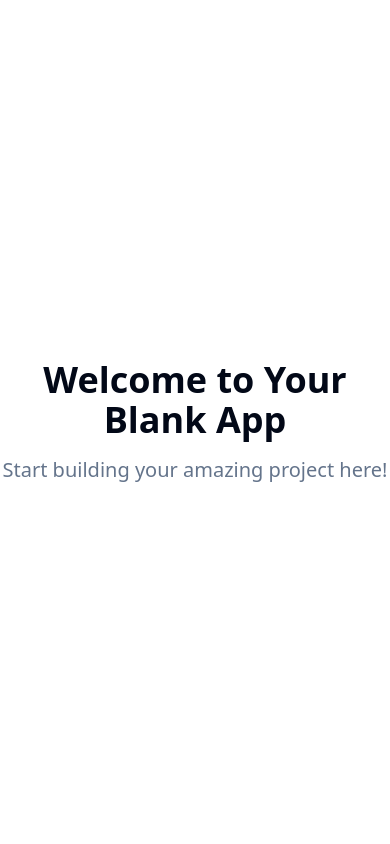
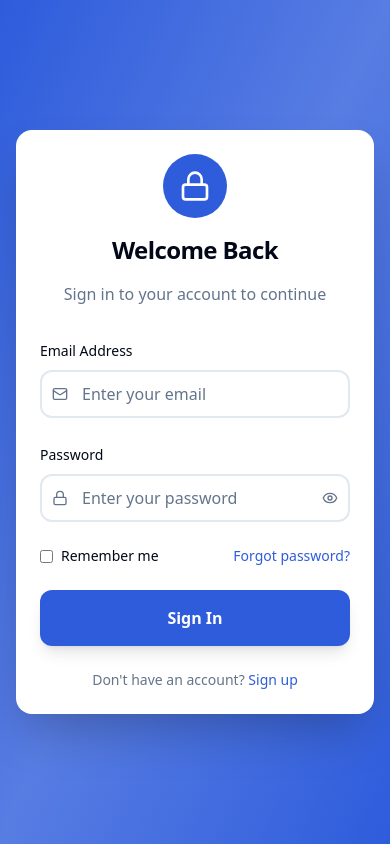
Before and after one commit to iamdavidbaldwin/basic-auth-mobile, a React (Vite) app: page / in a window 390 px wide. Built offline with nearby package versions, Linux system fonts and the light colour scheme.

Commit message:
Add login screen
Create a basic login screen for the mobile application.

```diff
--- a/index.html
+++ b/index.html
@@ -3,8 +3,8 @@
   <head>
     <meta charset="UTF-8" />
     <meta name="viewport" content="width=device-width, initial-scale=1.0" />
-    <title>basic-auth-mobile</title>
-    <meta name="description" content="Lovable Generated Project" />
+    <title>Mobile Auth App</title>
+    <meta name="description" content="Simple and beautiful mobile authentication app" />
     <meta name="author" content="Lovable" />
 
     <meta property="og:title" content="basic-auth-mobile" />
--- /dev/null
+++ b/src/components/LoginForm.tsx
@@ -0,0 +1,134 @@
+import { useState } from "react";
+import { Button } from "@/components/ui/button";
+import { Input } from "@/components/ui/input";
+import { Label } from "@/components/ui/label";
+import { Card, CardContent, CardDescription, CardHeader, CardTitle } from "@/components/ui/card";
+import { Eye, EyeOff, Mail, Lock } from "lucide-react";
+import { useToast } from "@/hooks/use-toast";
+
+interface LoginFormProps {
+  onLogin: (email: string) => void;
+}
+
+export function LoginForm({ onLogin }: LoginFormProps) {
+  const [email, setEmail] = useState("");
+  const [password, setPassword] = useState("");
+  const [showPassword, setShowPassword] = useState(false);
+  const [isLoading, setIsLoading] = useState(false);
+  const { toast } = useToast();
+
+  const handleSubmit = async (e: React.FormEvent) => {
+    e.preventDefault();
+
+    if (!email || !password) {
+      toast({
+        title: "Missing Information",
+        description: "Please fill in all fields",
+        variant: "destructive"
+      });
+      return;
+    }
+
+    setIsLoading(true);
+
+    // Simulate login delay
+    setTimeout(() => {
+      setIsLoading(false);
+      onLogin(email);
+      toast({
+        title: "Welcome!",
+        description: "You've successfully logged in"
+      });
+    }, 1500);
+  };
+
+  return (
+    <div className="min-h-screen bg-gradient-to-br from-primary via-primary/80 to-accent flex items-center justify-center p-4">
+      <Card className="w-full max-w-md shadow-2xl border-0">
+        <CardHeader className="space-y-4 text-center pb-8">
+          <div className="w-16 h-16 bg-gradient-to-br from-primary to-accent rounded-full mx-auto flex items-center justify-center">
+            <Lock className="w-8 h-8 text-primary-foreground" />
+          </div>
+          <CardTitle className="text-2xl font-bold">Welcome Back</CardTitle>
+          <CardDescription className="text-base">
+            Sign in to your account to continue
+          </CardDescription>
+        </CardHeader>
+
+        <CardContent className="space-y-6">
+          <form onSubmit={handleSubmit} className="space-y-6">
+            <div className="space-y-2">
+              <Label htmlFor="email" className="text-sm font-medium">
+                Email Address
+              </Label>
+              <div className="relative">
+                <Mail className="absolute left-3 top-1/2 transform -translate-y-1/2 text-muted-foreground w-4 h-4" />
+                <Input
+                  id="email"
+                  type="email"
+                  placeholder="Enter your email"
+                  value={email}
+                  onChange={(e) => setEmail(e.target.value)}
+                  className="pl-10 h-12 rounded-xl border-2 focus:border-primary"
+                  required
+                />
+              </div>
+            </div>
+
+            <div className="space-y-2">
+              <Label htmlFor="password" className="text-sm font-medium">
+                Password
+              </Label>
+              <div className="relative">
+                <Lock className="absolute left-3 top-1/2 transform -translate-y-1/2 text-muted-foreground w-4 h-4" />
+                <Input
+                  id="password"
+                  type={showPassword ? "text" : "password"}
+                  placeholder="Enter your password"
+                  value={password}
+                  onChange={(e) => setPassword(e.target.value)}
+                  className="pl-10 pr-10 h-12 rounded-xl border-2 focus:border-primary"
+                  required
+                />
+                <button
+                  type="button"
+                  onClick={() => setShowPassword(!showPassword)}
+                  className="absolute right-3 top-1/2 transform -translate-y-1/2 text-muted-foreground hover:text-foreground"
+                >
+                  {showPassword ? <EyeOff className="w-4 h-4" /> : <Eye className="w-4 h-4" />}
+                </button>
+              </div>
+            </div>
+
+            <div className="flex items-center justify-between">
+              <label className="flex items-center space-x-2 text-sm">
+                <input type="checkbox" className="rounded border-gray-300" />
+                <span>Remember me</span>
+              </label>
+              <a href="#" className="text-sm text-primary hover:underline">
+                Forgot password?
+              </a>
+            </div>
+
+            <Button
+              type="submit"
+              variant="gradient"
+              size="xl"
+              className="w-full"
+              disabled={isLoading}
+            >
+              {isLoading ? "Signing In..." : "Sign In"}
+            </Button>
+          </form>
+
+          <div className="text-center text-sm text-muted-foreground">
+            Don't have an account?{" "}
+            <a href="#" className="text-primary hover:underline font-medium">
+              Sign up
+            </a>
+          </div>
+        </CardContent>
+      </Card>
+    </div>
+  );
+}
--- /dev/null
+++ b/src/components/WelcomeScreen.tsx
@@ -0,0 +1,77 @@
+import { Button } from "@/components/ui/button";
+import { Card, CardContent, CardHeader, CardTitle } from "@/components/ui/card";
+import { User, LogOut, Settings, Bell } from "lucide-react";
+
+interface WelcomeScreenProps {
+  userEmail: string;
+  onLogout: () => void;
+}
+
+export function WelcomeScreen({ userEmail, onLogout }: WelcomeScreenProps) {
+  return (
+    <div className="min-h-screen bg-gradient-to-br from-primary/5 to-accent/5">
+      <header className="bg-white/80 backdrop-blur-sm border-b border-border/50 px-4 py-4">
+        <div className="flex items-center justify-between max-w-md mx-auto">
+          <div className="flex items-center space-x-3">
+            <div className="w-10 h-10 bg-gradient-to-br from-primary to-accent rounded-full flex items-center justify-center">
+              <User className="w-5 h-5 text-primary-foreground" />
+            </div>
+            <div>
+              <h1 className="font-semibold text-lg">Welcome!</h1>
+              <p className="text-sm text-muted-foreground truncate max-w-[200px]">
+                {userEmail}
+              </p>
+            </div>
+          </div>
+          <Button variant="ghost" size="icon" onClick={onLogout}>
+            <LogOut className="w-5 h-5" />
+          </Button>
+        </div>
+      </header>
+
+      <main className="px-4 py-8 max-w-md mx-auto space-y-6">
+        <Card className="shadow-lg border-0">
+          <CardHeader>
+            <CardTitle className="text-xl">Dashboard</CardTitle>
+          </CardHeader>
+          <CardContent className="space-y-4">
+            <div className="grid grid-cols-2 gap-4">
+              <Button variant="outline" className="h-20 flex-col space-y-2">
+                <Bell className="w-6 h-6" />
+                <span className="text-xs">Notifications</span>
+              </Button>
+              <Button variant="outline" className="h-20 flex-col space-y-2">
+                <Settings className="w-6 h-6" />
+                <span className="text-xs">Settings</span>
+              </Button>
+            </div>
+
+            <div className="bg-gradient-to-r from-primary/10 to-accent/10 rounded-xl p-4 text-center">
+              <h3 className="font-semibold mb-2">You're all set!</h3>
+              <p className="text-sm text-muted-foreground">
+                This is your mobile app dashboard. Start building amazing features!
+              </p>
+            </div>
+          </CardContent>
+        </Card>
+
+        <Card className="shadow-lg border-0">
+          <CardContent className="pt-6">
+            <h3 className="font-semibold mb-4">Quick Actions</h3>
+            <div className="space-y-3">
+              <Button variant="secondary" className="w-full justify-start">
+                View Profile
+              </Button>
+              <Button variant="secondary" className="w-full justify-start">
+                Account Settings
+              </Button>
+              <Button variant="secondary" className="w-full justify-start">
+                Help & Support
+              </Button>
+            </div>
+          </CardContent>
+        </Card>
+      </main>
+    </div>
+  );
+}
--- a/src/components/ui/button.tsx
+++ b/src/components/ui/button.tsx
@@ -18,11 +18,13 @@ const buttonVariants = cva(
           "bg-secondary text-secondary-foreground hover:bg-secondary/80",
         ghost: "hover:bg-accent hover:text-accent-foreground",
         link: "text-primary underline-offset-4 hover:underline",
+        gradient: "bg-gradient-to-r from-primary to-accent text-primary-foreground hover:from-primary/90 hover:to-accent/90 shadow-lg",
       },
       size: {
         default: "h-10 px-4 py-2",
         sm: "h-9 rounded-md px-3",
         lg: "h-11 rounded-md px-8",
+        xl: "h-14 rounded-xl px-8 text-base font-semibold",
         icon: "h-10 w-10",
       },
     },
--- a/src/pages/Index.tsx
+++ b/src/pages/Index.tsx
@@ -1,14 +1,26 @@
-// Update this page (the content is just a fallback if you fail to update the page)
+import { useState } from "react";
+import { LoginForm } from "@/components/LoginForm";
+import { WelcomeScreen } from "@/components/WelcomeScreen";
 
 const Index = () => {
-  return (
-    <div className="min-h-screen flex items-center justify-center bg-background">
-      <div className="text-center">
-        <h1 className="text-4xl font-bold mb-4">Welcome to Your Blank App</h1>
-        <p className="text-xl text-muted-foreground">Start building your amazing project here!</p>
-      </div>
-    </div>
-  );
+  const [isLoggedIn, setIsLoggedIn] = useState(false);
+  const [userEmail, setUserEmail] = useState("");
+
+  const handleLogin = (email: string) => {
+    setUserEmail(email);
+    setIsLoggedIn(true);
+  };
+
+  const handleLogout = () => {
+    setIsLoggedIn(false);
+    setUserEmail("");
+  };
+
+  if (isLoggedIn) {
+    return <WelcomeScreen userEmail={userEmail} onLogout={handleLogout} />;
+  }
+
+  return <LoginForm onLogin={handleLogin} />;
 };
 
 export default Index;
--- a/tailwind.config.ts
+++ b/tailwind.config.ts
@@ -26,7 +26,8 @@ export default {
 				foreground: 'hsl(var(--foreground))',
 				primary: {
 					DEFAULT: 'hsl(var(--primary))',
-					foreground: 'hsl(var(--primary-foreground))'
+					foreground: 'hsl(var(--primary-foreground))',
+					gradient: 'var(--primary-gradient)'
 				},
 				secondary: {
 					DEFAULT: 'hsl(var(--secondary))',
```
Also changed, not shown: src/index.css (+16 -11 lines).
